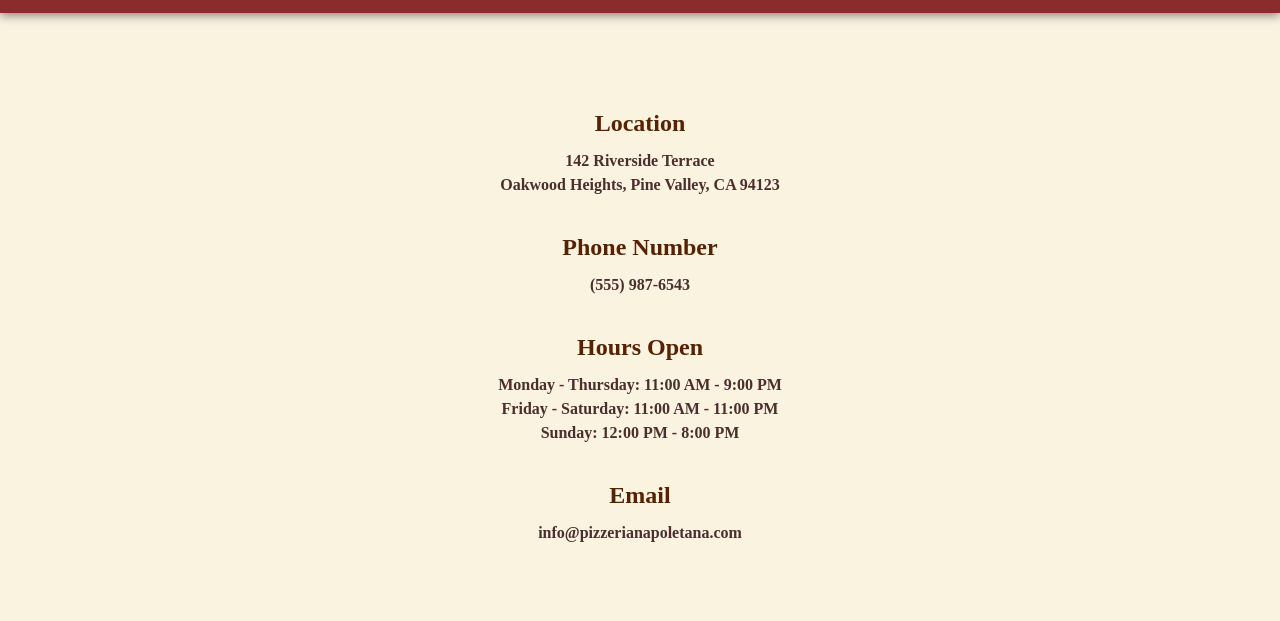
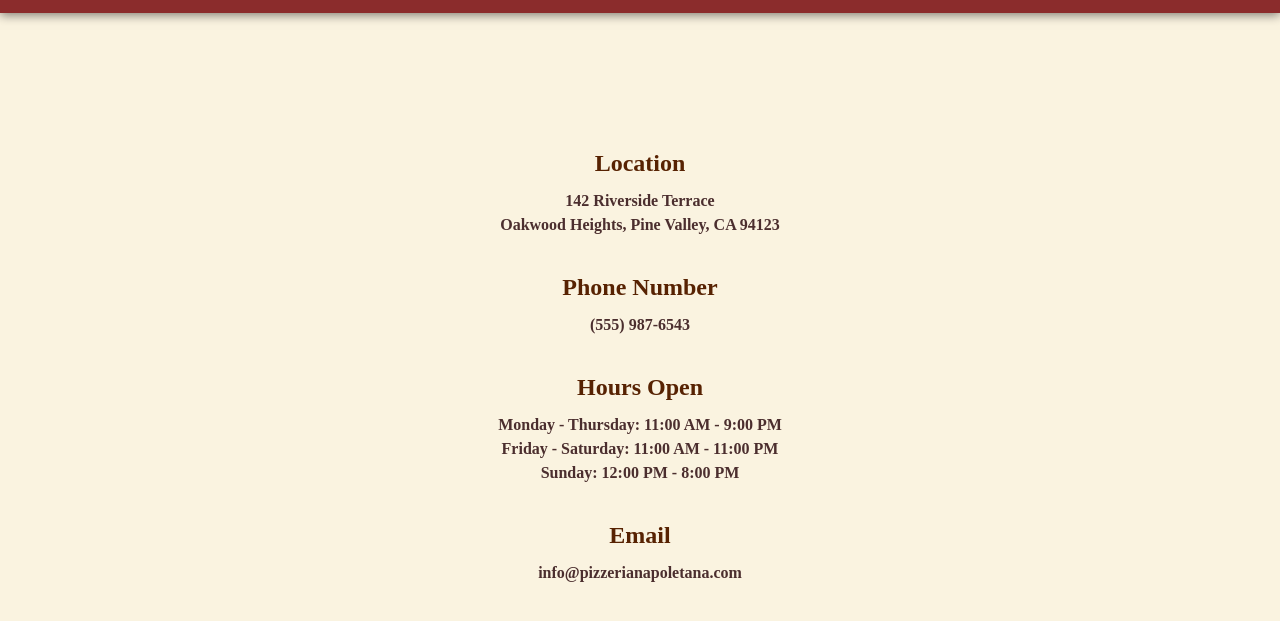
Before and after one commit to josegoms/restaurant-page, a website built with webpack: page src/template.html in a window 1280 px wide. Both pictures are taken after a click on the button "About". Shown: the part 91-712 px from the top of the page. Built offline with nearby package versions, Linux system fonts and the light colour scheme; files whose address does not match are found by name; a web font is replaced by a local one.

Commit message:
Add margin to about-page content div

```diff
--- a/src/styles.css
+++ b/src/styles.css
@@ -271,6 +271,10 @@ header button:hover {
   background-size: cover;
 }
 
+.contact-info {
+  margin-top: 5rem;
+}
+
 .contact-info h3 {
   font-family: "Cormorant-Garamond", serif;
   font-size: 1.5rem;
```
